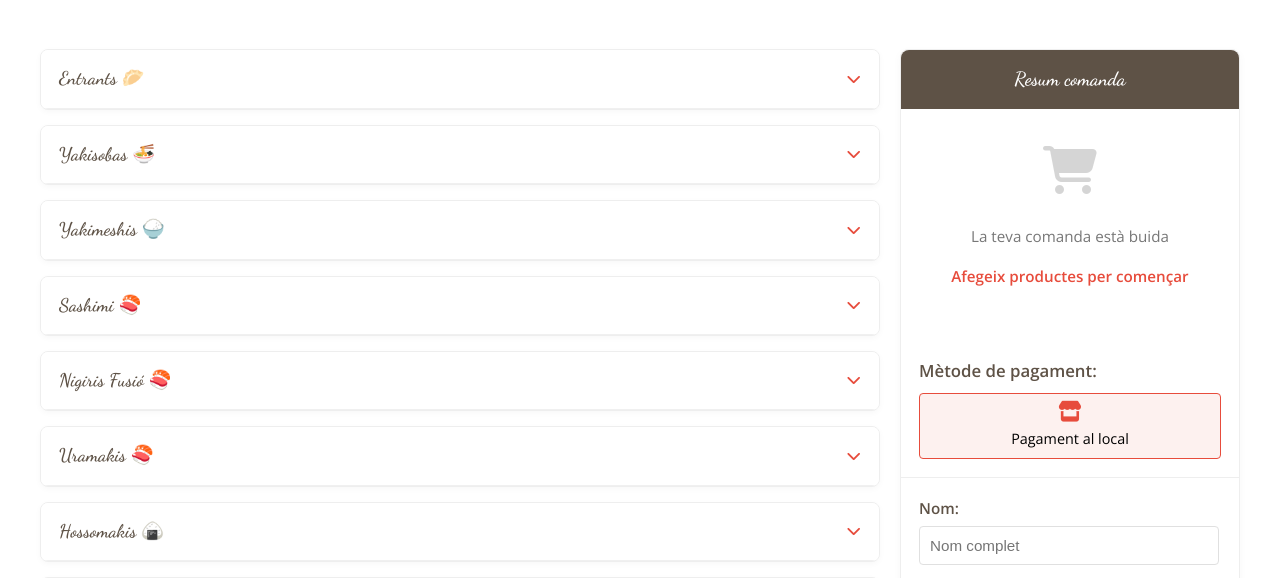
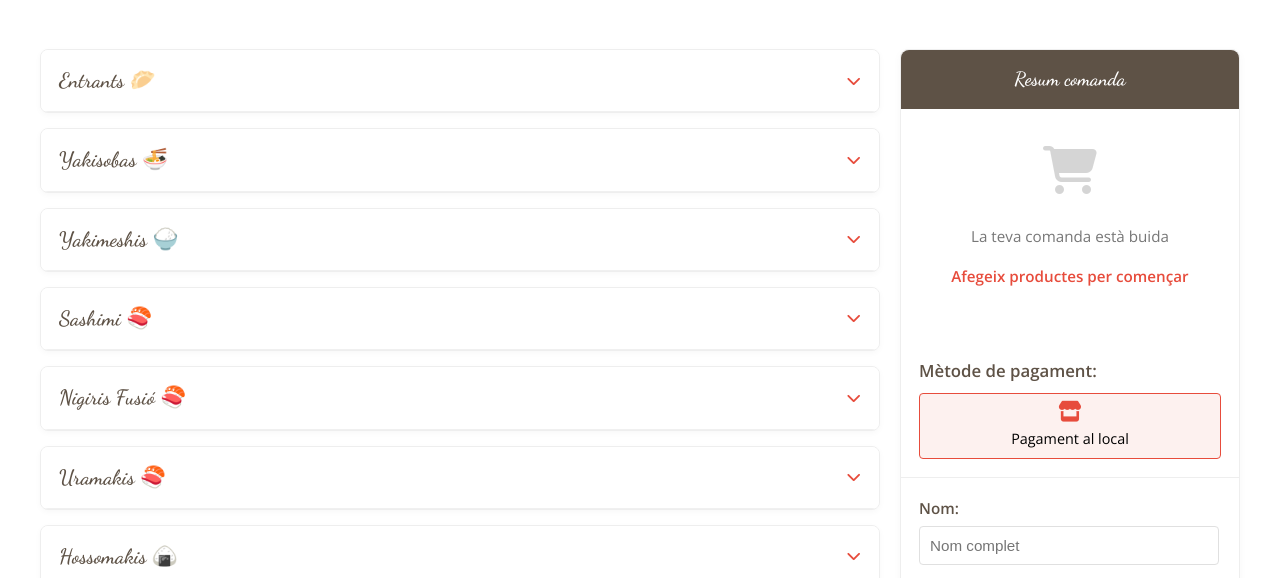
Before and after one commit to Julensn/Julensn.github.io, a plain HTML site: page takeaway.html in a window 1280 px wide. Shown: the part 222-800 px from the top of the page. Drawn offline with nearby package versions, Linux system fonts and the light colour scheme; a web font is replaced by a local one.

Commit message:
Update takeaway.html

```diff
--- a/takeaway.html
+++ b/takeaway.html
@@ -175,6 +175,10 @@
   transition: transform 0.3s ease;
   color: var(--accent-color);
   font-size: 0.9rem;
+}
+
+.section-title span {
+  font-size: 1.3rem; /* Tamaño adicional para el texto */
 }
 
 .section.active .section-title i {
```
